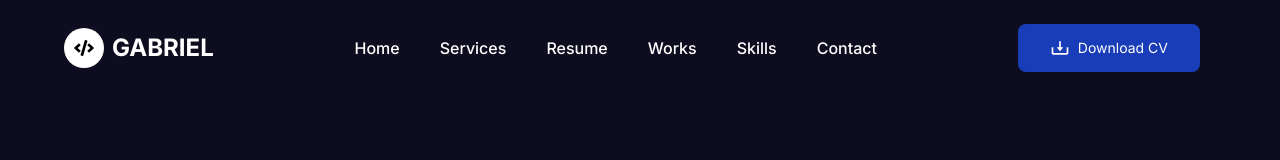
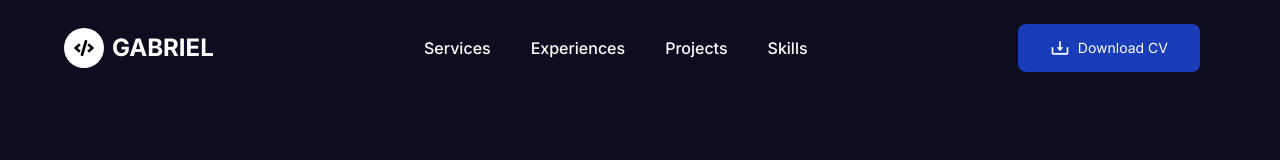
Before and after one commit to Gbrlbrgm/portfolio, a Next.js app: page / in a window 1280 px wide. Shown: the top 160 px of the page. Built offline with nearby package versions, Linux system fonts and the light colour scheme; no server answers.

Commit message:
chore: adjust nav hrefs and items

```diff
--- a/constant/constant.ts
+++ b/constant/constant.ts
@@ -1,34 +1,29 @@
 export const NavLinks = [
   {
     id: 1,
-    url: "#",
-    label: "Home",
+    url: "#services",
+    label: "Services",
   },
   {
     id: 2,
-    url: "#",
-    label: "Services",
+    url: "#experiences",
+    label: "Experiences",
   },
   {
     id: 3,
-    url: "#",
-    label: "Resume",
+    url: "#projects",
+    label: "Projects",
   },
   {
     id: 4,
-    url: "#",
-    label: "Works",
-  },
-  {
-    id: 5,
-    url: "#",
+    url: "#skills",
     label: "Skills",
   },
-  {
-    id: 6,
-    url: "#",
-    label: "Contact",
-  },
+  // {
+  //   id: 5,
+  //   url: "#",
+  //   label: "Contact",
+  // },
 ];
 
 export const ServicesData = [
```
